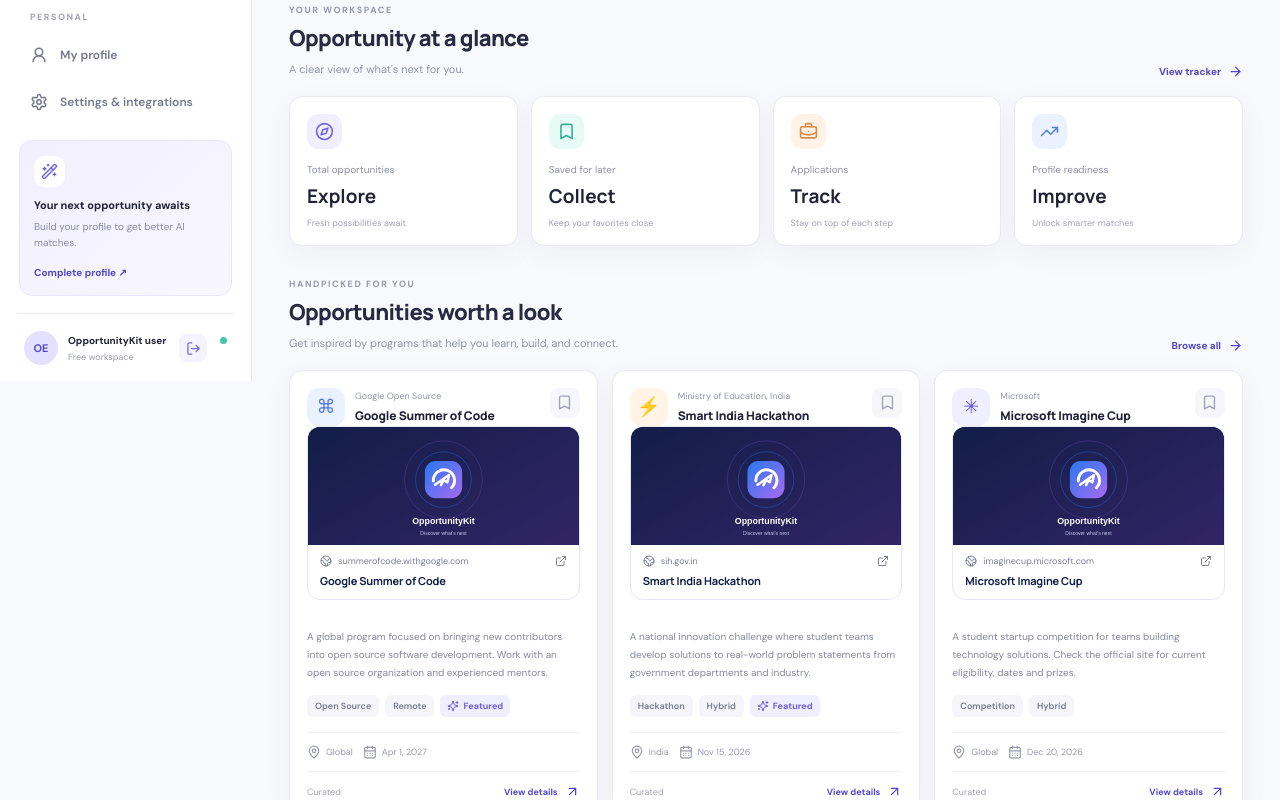
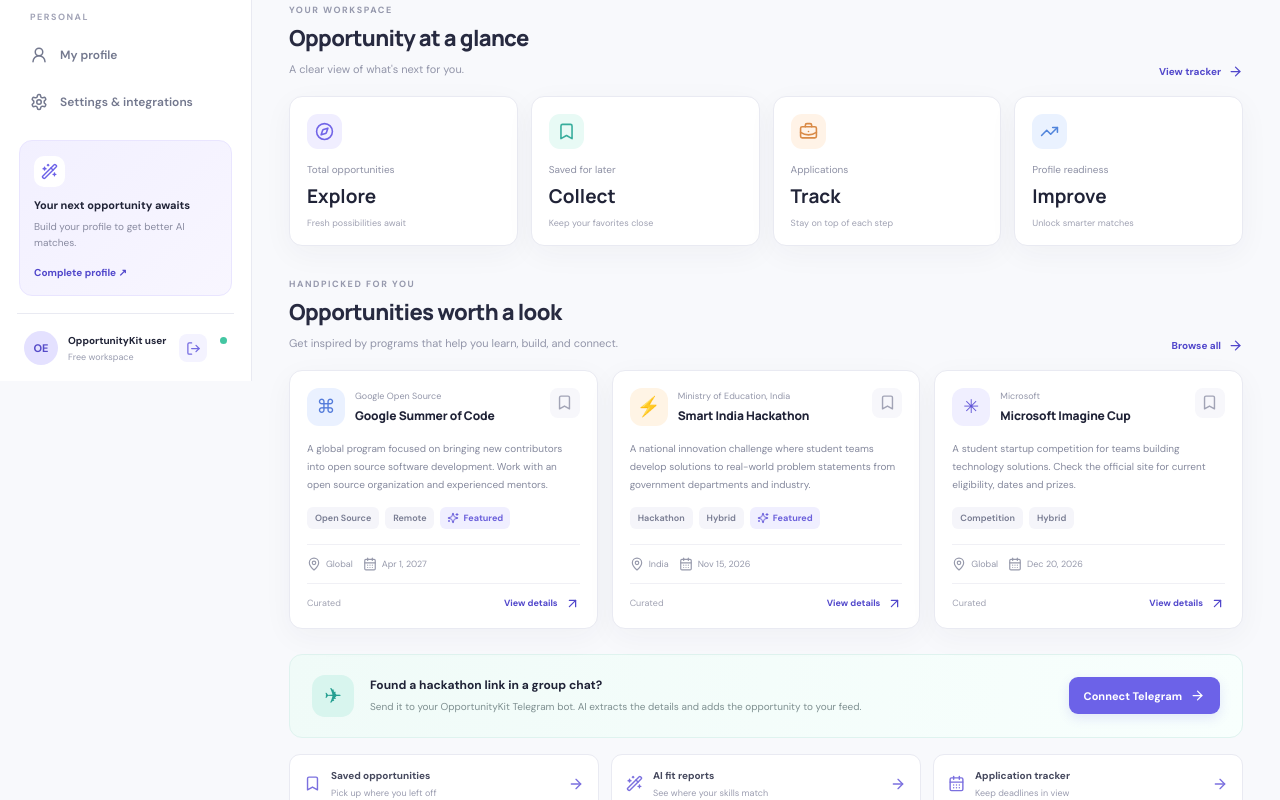
Before and after one commit to awakenedarpit/OpportunityKit-v2, a Next.js app: page / in a window 1280 px wide. Shown: the part 419-1219 px from the top of the page. Built offline with nearby package versions, Linux system fonts and the light colour scheme; no server answers.

Commit message:
Remove website preview integration

```diff
--- a/src/components/opportunity-card.tsx
+++ b/src/components/opportunity-card.tsx
@@ -4,7 +4,6 @@
 import { useEffect, useState } from 'react';
 import type { Opportunity } from '@/lib/types';
 import { createClient } from '@/lib/supabase/client';
-import { WebsitePreview } from '@/components/website-preview';
 
 export function OpportunityCard({ opportunity: o, initialSaved = false }: { opportunity: Opportunity; initialSaved?: boolean }) {
   const [saved, setSaved] = useState(initialSaved);
@@ -51,7 +50,7 @@
 
   return <article className="opportunity-card">
     <div className="card-topline"><span className={`category-icon category-${o.category.toLowerCase().replace(/[^a-z]/g, '-').slice(0, 12)}`}>{o.category.toLowerCase().includes('hack') ? '⚡' : o.category.toLowerCase().includes('intern') ? '◈' : o.category.toLowerCase().includes('open') ? '⌘' : '✳'}</span><div className="card-heading"><div className="org-name">{o.organization}</div><h3><Link href={`/opportunities/${encodeURIComponent(o.id)}`}>{o.title}</Link></h3></div><button className={`bookmark-button ${saved ? 'bookmarked' : ''}`} aria-label={saved ? 'Remove bookmark' : 'Save opportunity'} aria-pressed={saved} disabled={busy} onClick={() => void toggleSaved()}><Bookmark size={17} fill={saved ? 'currentColor' : 'none'}/></button></div>
-    <WebsitePreview url={o.url} titleFallback={o.title} descriptionFallback={o.description} compact /><p className="card-description">{o.description}</p><div className="tag-row"><span className="soft-tag">{o.category}</span><span className="soft-tag">{o.mode || 'Flexible'}</span>{o.featured && <span className="match-tag"><Sparkles size={12}/> Featured</span>}</div>
+    <p className="card-description">{o.description}</p><div className="tag-row"><span className="soft-tag">{o.category}</span><span className="soft-tag">{o.mode || 'Flexible'}</span>{o.featured && <span className="match-tag"><Sparkles size={12}/> Featured</span>}</div>
     <div className="card-meta"><span><MapPin size={14}/>{o.location || 'Location flexible'}</span><span><CalendarDays size={14}/>{deadline}</span></div>
     {notice && <p className="error-note" role="status">{notice}</p>}
     <div className="card-footer"><span className="source-label">{o.source === 'Demo' ? 'Sample listing' : o.source || 'Verified source'}</span><Link href={`/opportunities/${encodeURIComponent(o.id)}`} className="text-link">View details <ArrowUpRight size={15}/></Link></div>
```
